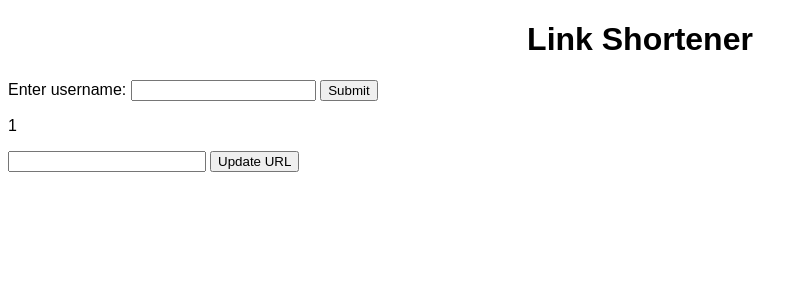
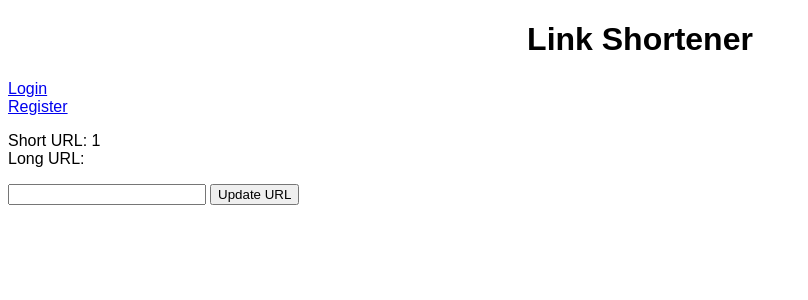
Before and after one commit to j-dowell/url-shortener, a Node server app: page /urls/1 in a window 1280 px wide. Shown: the top 300 px of the page, without its empty margins (0-808 px from the left). Run offline with Node 20, Linux system fonts and the light colour scheme.

Commit message:
minor formatting changes

```diff
--- a/express_server.js
+++ b/express_server.js
@@ -8,9 +8,7 @@ var PORT = 8080; // default port 8080
 
 // Middleware to parse body of POST request
 app.use(bodyParser.urlencoded({extended: true}));
-
-// Parsing cookies
-app.use(cookieParser());
+app.use(cookieParser()); // Parsing cookies
 
 // Set the view engine to EJS
 app.set('view engine', 'ejs');
@@ -28,7 +26,7 @@ function generateRandomString() {
   return stringResult;
 }
 
-// Given email input, checks against users database to see if it exists
+// Given email input, returns user id if it exists in database
 function userEmailCheck(input) {
   for (user in users) {
     if (users[user].email === input) {
@@ -38,6 +36,7 @@ function userEmailCheck(input) {
   return false;
 }
 
+// Given an id and password input, check these against the users database and return true or false
 function userPasswordCheck(id, pass) {
   if (users[id].password === pass) {
     return true;
@@ -75,25 +74,61 @@ app.get("/", (req, res) => {
   res.end("Hello! Welcome to Tiny App");
 });
 
+// Register page
+app.get("/register", (req, res) => {
+  let templateVars = { userObj: users[req.cookies["user_id"]] };
+  res.render('register', templateVars)
+});
+
+// Login page
+app.get("/login", (req, res) => {
+  let templateVars = { userObj: users[req.cookies["user_id"]]};
+  res.render('login', templateVars)
+});
+
+// Login POST -  Stores username input as cookie and redirects user to /urls after handling input erros
+app.post("/login", (req, res) => {
+  if (!userEmailCheck(req.body.email)) {
+    res.redirect(400, "/login");
+    return;
+  }
+  if (!userPasswordCheck(userEmailCheck(req.body.email), req.body.password)) {
+    res.redirect(400, "/login");
+    return;
+  }
+  var id = userEmailCheck(req.body.email)
+  res.cookie('user_id', id);
+  res.redirect('/urls');
+});
+
+// Updates user database with input information and adds userID cookie
+app.post("/register", (req, res) => {
+  if (!req.body.password || !req.body.email) { // Checking there is not input of empty string
+    res.redirect(400, "/register");
+  } else if (userEmailCheck(req.body.email)) { // Checking users database doesn't already have email
+      res.redirect(400, "/register");
+  } else {
+      let userID = generateRandomString();
+      users[userID] = {
+                        id: userID,
+                        email: req.body.email,
+                        password: req.body.password
+                      };
+      res.cookie('user_id', userID);
+      res.redirect('/urls');
+      }
+});
+
 // Displays current directory of shortened links and link to shorten a new one
 app.get('/urls', (req, res) => {
   let templateVars = {  urls: urlDatabase, userObj: users[req.cookies["user_id"]] };
   res.render('urls_index', templateVars);
 });
 
-// Stores username input as cookie and redirects user to /urls
-app.post("/login", (req, res) => {
-  if (!userEmailCheck(req.body.email)) {
-  console.log("email doesn't exist");
-    res.redirect(400, "/login");
-  }
-  if (!userPasswordCheck(userEmailCheck(req.body.email), req.body.password)) {
-    console.log("wrong pass");
-    res.redirect(400, "/login");
-  }
-  var id = userEmailCheck(req.body.email)
-  res.cookie('user_id', id);
-  res.redirect('/urls');
+// Link generator
+app.get("/urls/new", (req, res) => {
+  let templateVars = { userObj: users[req.cookies["user_id"]]}
+  res.render("urls_new", templateVars);
 });
 
 // Logs user out, clears cookies, redirects to urls page
@@ -101,12 +136,6 @@ app.post('/logout', (req, res) => {
   res.clearCookie('user_id');
   res.redirect('/urls');
 })
-
-// Link generator
-app.get("/urls/new", (req, res) => {
-  let templateVars = { userObj: users[req.cookies["user_id"]]}
-  res.render("urls_new", templateVars);
-});
 
 // Takes in user input, adds new random URL and redirects client
 app.post("/urls", (req, res) => {
@@ -149,36 +178,6 @@ app.get("/urls/:id", (req, res) => {
   res.render("urls_show", templateVars);
 });
 
-// Register page
-app.get("/register", (req, res) => {
-  let templateVars = { userObj: users[req.cookies["user_id"]] };
-  res.render('register', templateVars)
-});
-
-// Login page
-app.get("/login", (req, res) => {
-  let templateVars = { userObj: users[req.cookies["user_id"]]};
-  res.render('login', templateVars)
-});
-
-// Updates user database with input information and adds userID cookie
-app.post("/register", (req, res) => {
-  if (!req.body.password || !req.body.email) { // Checking there is not input of empty string
-    res.redirect(400, "/register");
-  } else if (userEmailCheck(req.body.email)) { // Checking users database doesn't already have email
-      res.redirect(400, "/register");
-  } else {
-      let userID = generateRandomString();
-      users[userID] = {
-                        id: userID,
-                        email: req.body.email,
-                        password: req.body.password
-                      };
-      res.cookie('user_id', userID);
-      res.redirect('/urls');
-      }
-});
-
 // Creates server with given port
 app.listen(PORT, () => {
   console.log(`Example app listening on port ${PORT}!`);
--- a/views/login.ejs
+++ b/views/login.ejs
@@ -9,13 +9,14 @@
 <body>
     <h1>Link Shortener</h1>
     <% if (!userObj) { %>
+    <p>Please login</p>
         <form method="POST" action="/login">
             Email:<input type="email" name="email">
             Password:<input type="password" name="password">
             <input type="submit">
         </form>
     <% } else { %>
-    <p>You're logged in as <%= userObj.id %></p>
+    <p>Hi! You're logged in as <%= userObj.email %></p>
     <form method="POST" action="/logout">
         <input type='submit' value="Logout">
     </form>
--- a/views/partials/_header.ejs
+++ b/views/partials/_header.ejs
@@ -17,13 +17,10 @@
 <body>
     <h1>Link Shortener</h1>
     <% if (!userObj) { %>
-    <form method="POST" action="/login">
-        <label for="username">Enter username:</label>
-        <input type="text" name="username">
-        <input type="submit">
-    </form>
+        <a href="/login">Login</a><br>
+        <a href="/register">Register</a>
     <% } else { %>
-    <p>You're logged in as <%= userObj.id %></p>
+    <p>You're logged in as <%= userObj.email %></p>
     <form method="POST" action="/logout">
         <input type='submit' value="Logout">
     </form>
--- a/views/urls_show.ejs
+++ b/views/urls_show.ejs
@@ -8,8 +8,8 @@
             <% include partials/_header %>
     </header>
     <p>
-        <%= shortURL %>
-        <%= longURL[shortURL] %>
+        Short URL: <%= shortURL %> <br>
+        Long URL: <%= longURL[shortURL] %>
         <form method="POST" action="/urls/<%= shortURL %>/">
             <input name="longURL" style="width:15%" type="text" value="<%= longURL[shortURL] %>">
         <input type="submit" value="Update URL"></form>
```
Also changed, not shown: views/register.ejs (+16 -5 lines).
